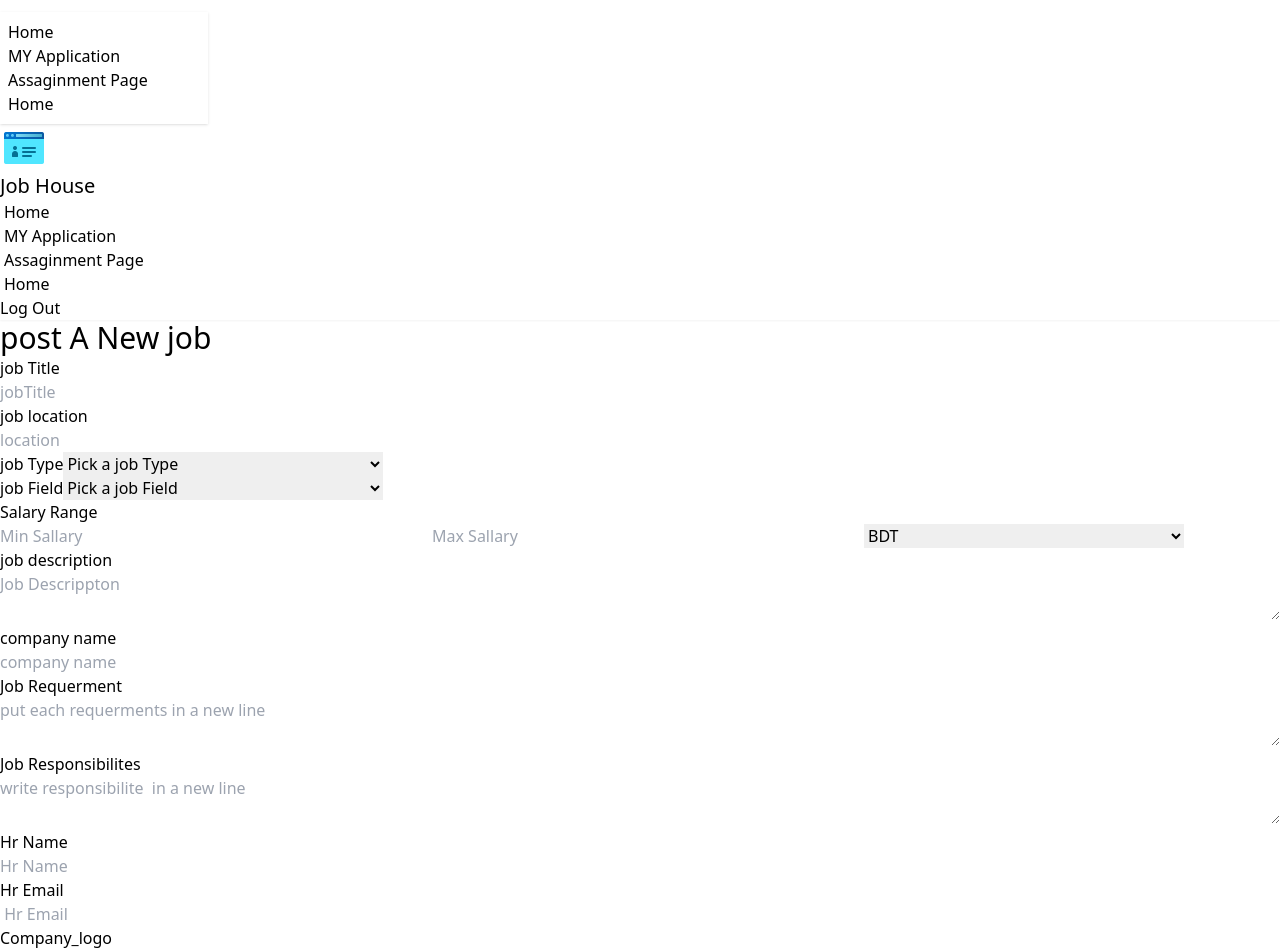
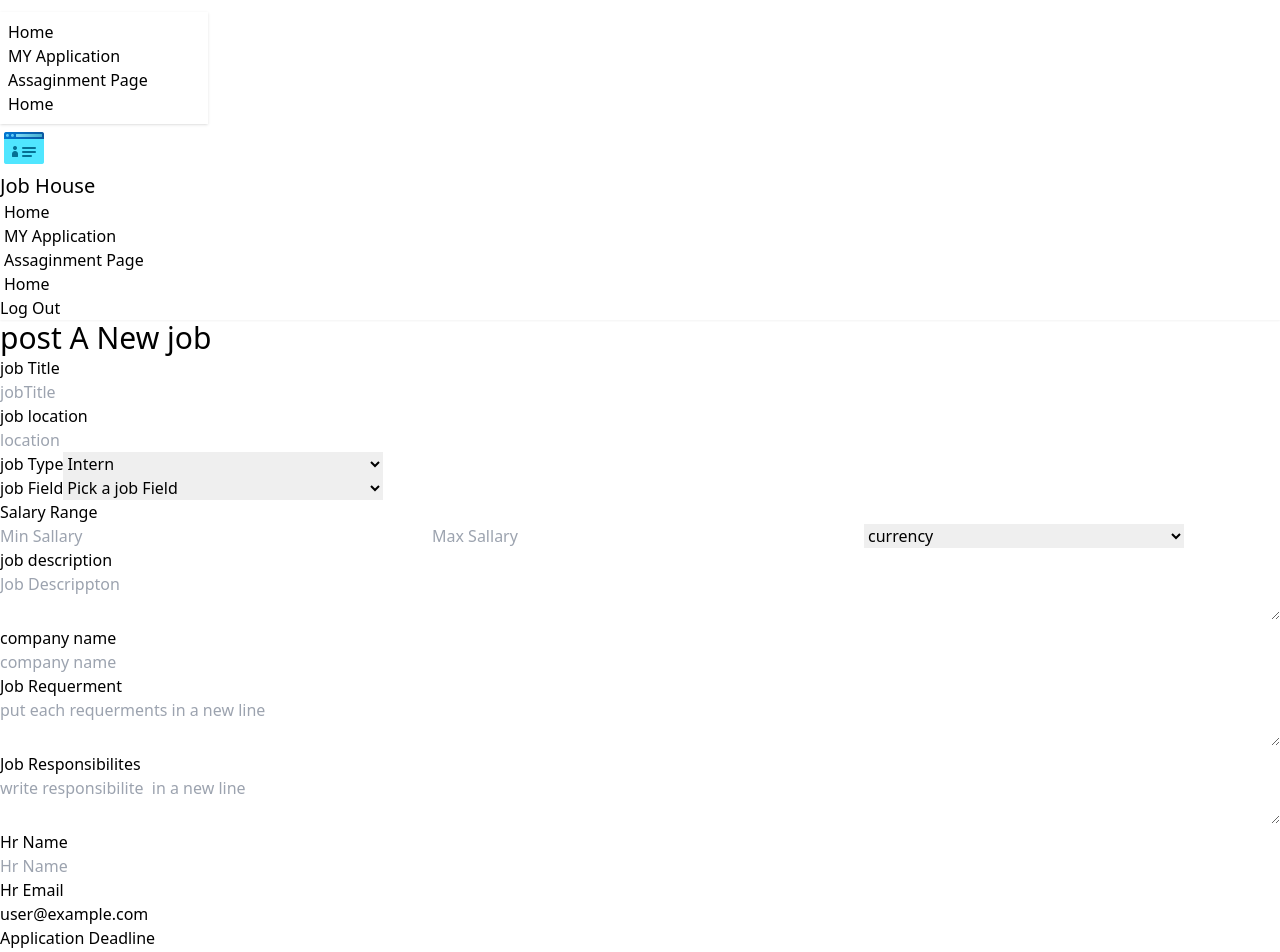
Before and after one commit to Jahirulisl/Job-apply-client, a React (Vite) app: page /assignment in a window 1280 px wide. Shown: the top 952 px of the page. Built offline with nearby package versions, Linux system fonts and the light colour scheme; no server answers; sample sign-in values are in the browser's storage.

Commit message:
add some blog in assignment

```diff
--- a/src/pagyes/Assignment/Assignment.jsx
+++ b/src/pagyes/Assignment/Assignment.jsx
@@ -1,6 +1,9 @@
 import React from 'react';
+import Swal from 'sweetalert2';
+import useAuth from '../../hooks/UseAuth';
 
 const Assignment = () => {
+  const {user} = useAuth();
   const handleAddJob = e =>{
     e.preventDefault();
     const formData = new FormData(e.target);
@@ -14,16 +17,24 @@ const Assignment = () => {
     }
     console.log(newJob);
 
-    fetch('',{
+    fetch('http://localhost:5000/jobs',{
       method:"POST",
       headers: {
         'content-type':'application/json'
       },
       body:JSON.stringify(newJob)
     })
-    .then(res=res.json())
+    .then(res=>res.json())
     .then(data=>{
-      console.log(data)
+      if (data.insertedId) {
+                Swal.fire({
+                  position: "top-end",
+                  icon: "success",
+                  title: "Assignment has Been Dan",
+                  showConfirmButton: false,
+                  timer: 1500
+                });
+              }
     })
   }
   return (
@@ -54,8 +65,8 @@ const Assignment = () => {
             <span className='label-text'>job Type</span>
           </label>
 
-          <select className="select select-ghost w-full max-w-xs">
-            <option disabled selected>Pick a job Type</option>
+          <select defaultValue =">Pick a job Type" className="select select-ghost w-full max-w-xs">
+            <option disabled >Pick a job Type</option>
             <option>Intern</option>
             <option>Full-Time</option>
             <option>Part-time</option>
@@ -69,8 +80,8 @@ const Assignment = () => {
             <span className='label-text'>job Field</span>
           </label>
 
-          <select className="select select-ghost w-full max-w-xs" name='currency'>
-            <option disabled selected>Pick a job Field</option>
+          <select defaultValue="Pick a job Field"className="select select-ghost w-full max-w-xs" name='currency'>
+            <option disabled >Pick a job Field</option>
             <option>Engineering</option>
             <option>Marketing</option>
             <option>Finance</option>
@@ -97,8 +108,8 @@ const Assignment = () => {
               <span className='label-text'></span>
             </label>
 
-            <select className="select select-ghost w-full max-w-xs">
-              <option disabled selected>BDT</option>
+            <select defaultValue="currency"className="select select-ghost w-full max-w-xs">
+              <option disabled >currency</option>
               <option>BDT</option>
               <option>USD</option>
               <option>INR</option>
@@ -145,9 +156,19 @@ const Assignment = () => {
         {/* Hr Email start */}
         <div className='form-control'>
           <label className="label"> Hr Email</label>
-          <input type="email" name=' hremail' className="input input-bordered w-full" placeholder=" Hr Email " required />
+          <input type="email" defaultValue={user.email} name=' hremail' className="input input-bordered w-full" placeholder=" Hr Email " required />
         </div>
         {/* Hr Email start */}
+
+
+         {/* Job datline start */}
+        <div className='form-control'>
+          <label className="label">
+            <span>Application Deadline</span>
+          </label>
+          <input type="date"  name=' applicationDeadline' className="input input-bordered w-full" placeholder="applicationDeadline " required />
+        </div>
+        {/* Job datline start */}
 
         {/* company logo start */}
         <div className='form-control'>
--- a/src/pagyes/Home/HotJobCard.jsx
+++ b/src/pagyes/Home/HotJobCard.jsx
@@ -8,7 +8,7 @@ const HotJobCard = ({ job }) => {
 
   } = job;
   return (
-    <div className="card bg-base-100 \shadow-sm">
+    <div className="card bg-base-100 shadow-sm">
       <div className='flex gap-2 m-2 items-center'>
         <figure className="px-10 pt-10">
           <img
@@ -30,13 +30,15 @@ const HotJobCard = ({ job }) => {
         <p>{description}</p>
         <div className='flex gap-2 flex-wrap'>
           {
-            requirements.map((skill,index)=> <p key={index}
+            requirements?.map((skill,index)=> <p key={index}
               className='border rounded-md text-center px-2 hover:text-blue-200 hover:bg-gray-500'>{skill}</p>)
           }
         </div>
 
         <div className="card-actions justify-end items-center mt-4">
-          <p className='flex items-center'>salarry:<FaDollarSign></FaDollarSign>{salaryRange.min} -{salaryRange.max} {salaryRange.currency}</p>
+
+          <p className='flex items-center'>salarry:<FaDollarSign></FaDollarSign>{salaryRange.min || 'N/A'} -{salaryRange.max || 'N/A'} {salaryRange.currency}</p>
+
           <Link to={`/jobs/${_id}`}>
             <button className="btn btn-primary">Apply</button>
           </Link>
--- a/src/router/router.jsx
+++ b/src/router/router.jsx
@@ -53,7 +53,10 @@ const router = createBrowserRouter([
         path: "signIn",
         element: <SignIn></SignIn>
       },
-
+      {
+        path: '*',
+        element: <h2>404 - Page Not Found</h2>
+      },
     ]
   },
 ]);
```
